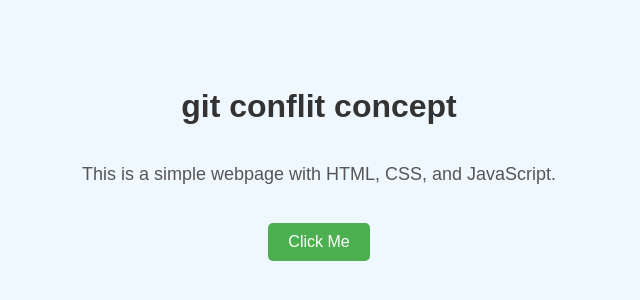
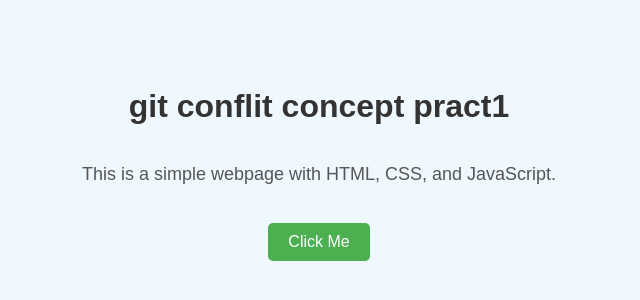
Before and after one commit to parasbagri/git_Examples, a plain HTML site: page index.html in a window 1280 px wide. Shown: the part 236-536 px from the top of the page, without its empty margins (321-961 px from the left). Drawn offline with Linux system fonts and the light colour scheme.

Commit message:
added pract1

```diff
--- a/index.html
+++ b/index.html
@@ -7,7 +7,7 @@
     <link rel="stylesheet" href="style.css">
 </head>
 <body>
-     <h1>git conflit concept </h1>
+     <h1>git conflit concept pract1 </h1>
     <p id="description">This is a simple webpage with HTML, CSS, and JavaScript.</p>
     <button onclick="changeText()">Click Me</button>
 
```
